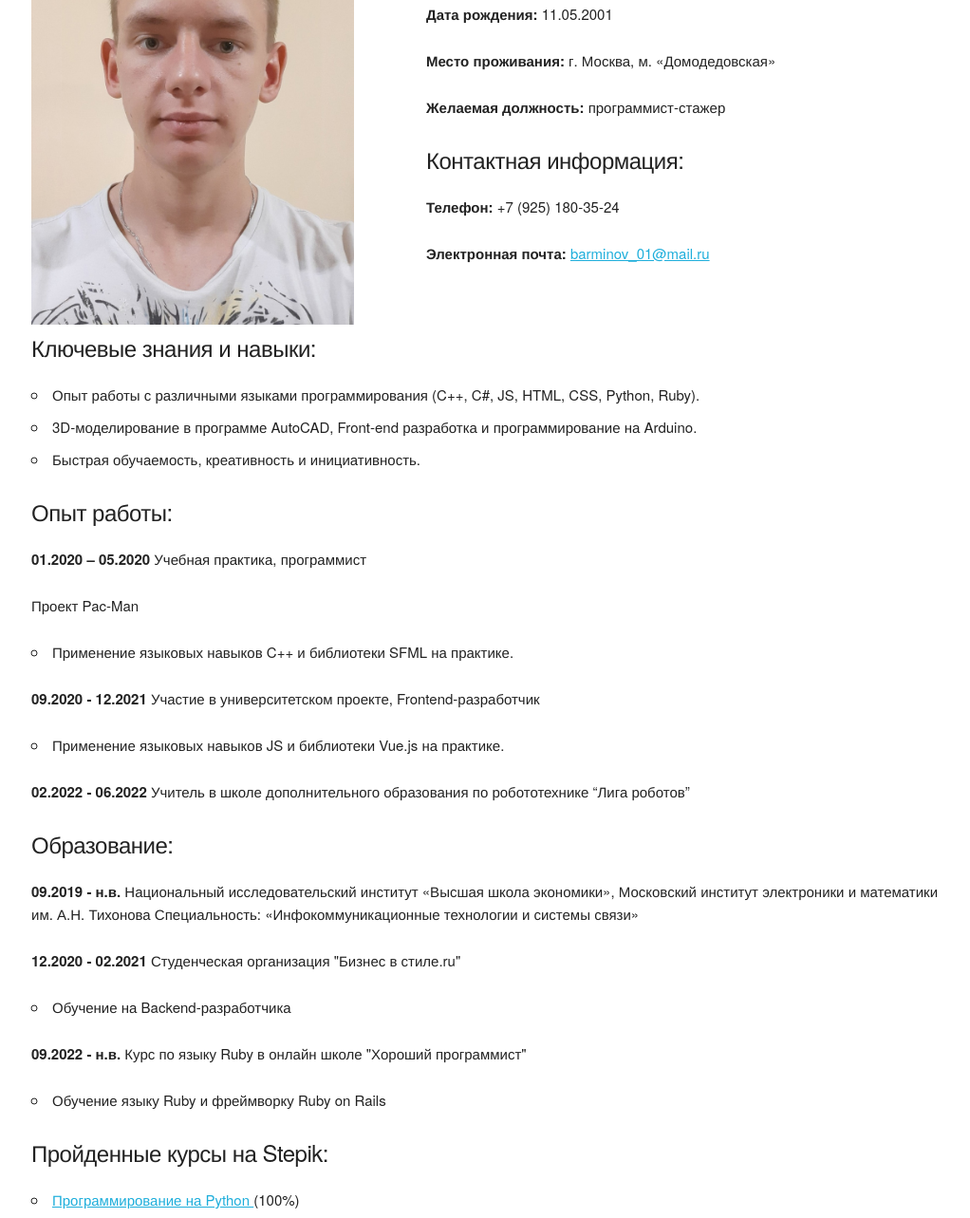
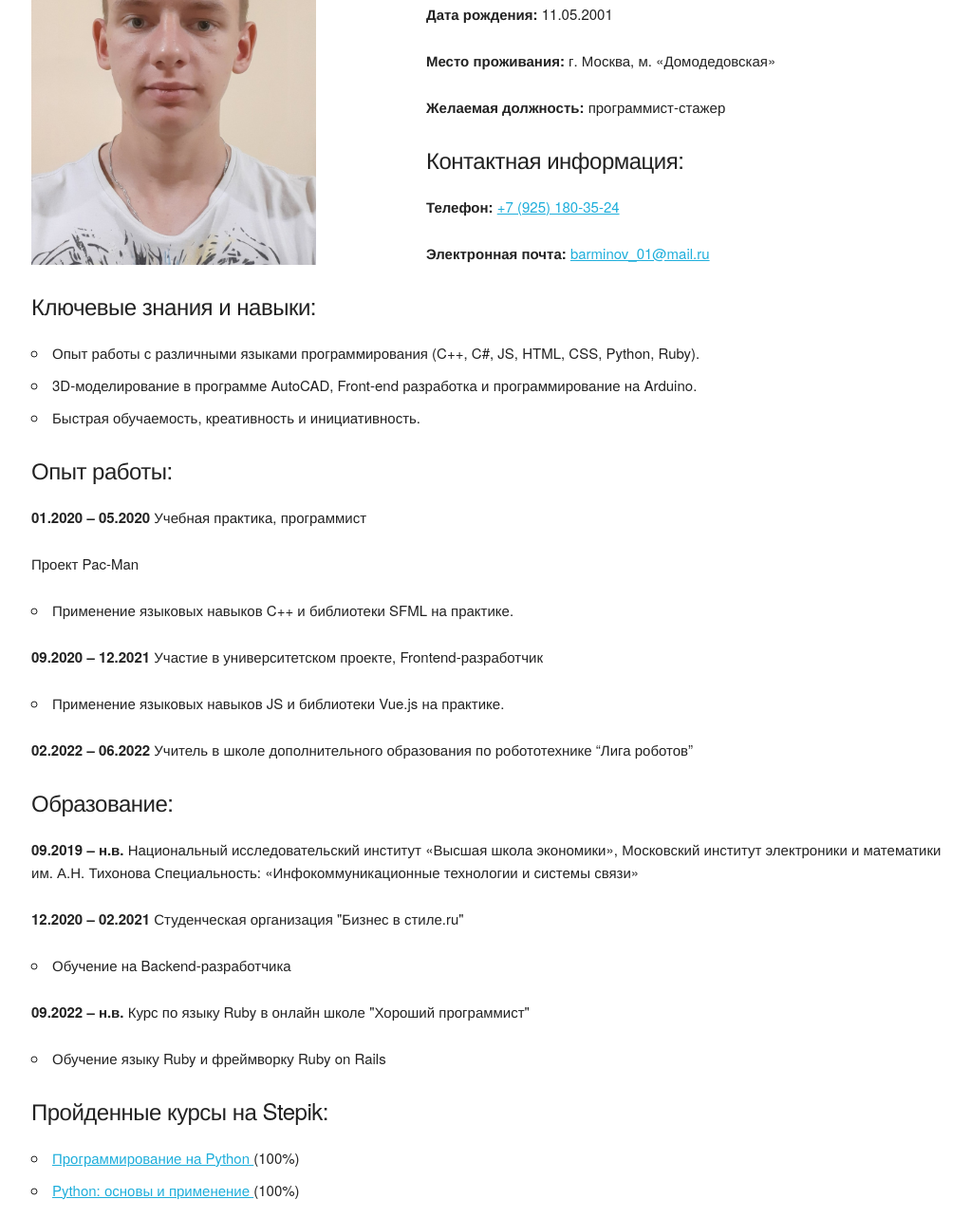
Before and after one commit to McFunjy/cv, a plain HTML site: page index.html in a window 1280 px wide. Shown: the part 191-1474 px from the top of the page at 95% size, without its empty margins (127-1149 px from the left). Drawn offline with Linux system fonts and the light colour scheme.

Commit message:
Add viewport and tel

```diff
--- a/index.html
+++ b/index.html
@@ -3,6 +3,7 @@
 <head>
   <meta charset="UTF-8">
   <title>Резюме</title>
+  <meta name="viewport" content="width=device-width,initial-scale=1">
   <link rel="stylesheet" href="css/normalize.css">
   <link rel="stylesheet" href="css/skeleton.css">
 </head>
@@ -11,7 +12,7 @@
     <h1>Резюме</h1>
     <div class="row">
       <div class="five columns">
-        <img src="images/photo.jpg" alt="Фото" width="90%" height="90%">
+        <img src="images/photo.jpg" alt="Фото" width="300" height="390">
       </div>
       <div class="seven columns">
         <h3>Барминов Дмитрий Александрович</h3>
@@ -22,7 +23,7 @@
         </div>
         <div>
           <h5>Контактная информация:</h5>
-          <p><b>Телефон: </b>+7 (925) 180-35-24 </p>
+          <p><b>Телефон: </b><a href="tel:+79251803524">+7 (925) 180-35-24</a></p>
           <p><b>Электронная почта: </b><a href="mailto:barminov_01@mail.ru">barminov_01@mail.ru</a></p>
         </div>
       </div>
@@ -42,23 +43,23 @@
       <ul>
         <li>Применение языковых навыков C++ и библиотеки SFML на практике.</li>
       </ul>
-      <p><b>09.2020 - 12.2021 </b>Участие в университетском проекте, Frontend-разработчик</p>
+      <p><b>09.2020 – 12.2021 </b>Участие в университетском проекте, Frontend-разработчик</p>
       <ul>
         <li>Применение языковых навыков JS и библиотеки Vue.js на практике.</li>
       </ul>
-      <p><b>02.2022 - 06.2022 </b>Учитель в школе дополнительного образования по робототехнике “Лига роботов”</p>
+      <p><b>02.2022 – 06.2022 </b>Учитель в школе дополнительного образования по робототехнике “Лига роботов”</p>
     </div>
     <div>
       <h5>Образование:</h5>
       <p>
-        <b>09.2019 - н.в. </b>Национальный исследовательский институт «Высшая школа экономики», Московский институт электроники и математики им. А.Н. Тихонова
+        <b>09.2019 – н.в. </b>Национальный исследовательский институт «Высшая школа экономики», Московский институт электроники и математики им. А.Н. Тихонова
         Специальность: «Инфокоммуникационные технологии и системы связи»
       </p>
-      <p><b>12.2020 - 02.2021 </b>Студенческая организация "Бизнес в стиле.ru"</p>
+      <p><b>12.2020 – 02.2021 </b>Студенческая организация "Бизнес в стиле.ru"</p>
       <ul>
         <li>Обучение на Backend-разработчика</li>
       </ul>
-      <p><b>09.2022 - н.в. </b>Курс по языку Ruby в онлайн школе "Хороший программист"</p>
+      <p><b>09.2022 – н.в. </b>Курс по языку Ruby в онлайн школе "Хороший программист"</p>
       <ul>
         <li>Обучение языку Ruby и фреймворку Ruby on Rails</li>
       </ul>
```
